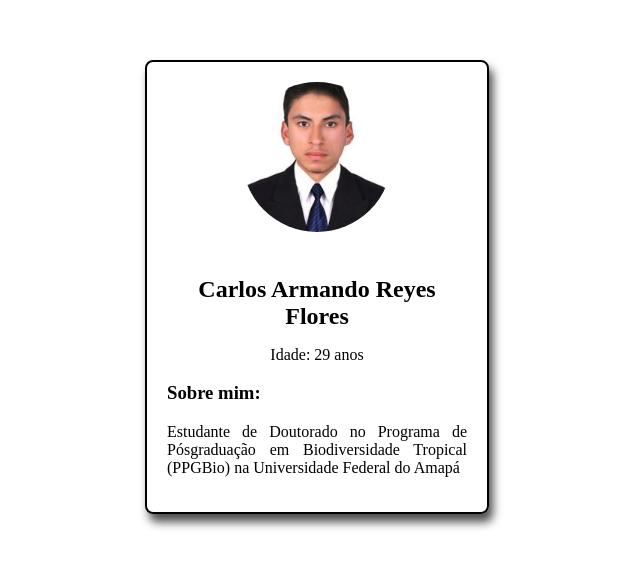
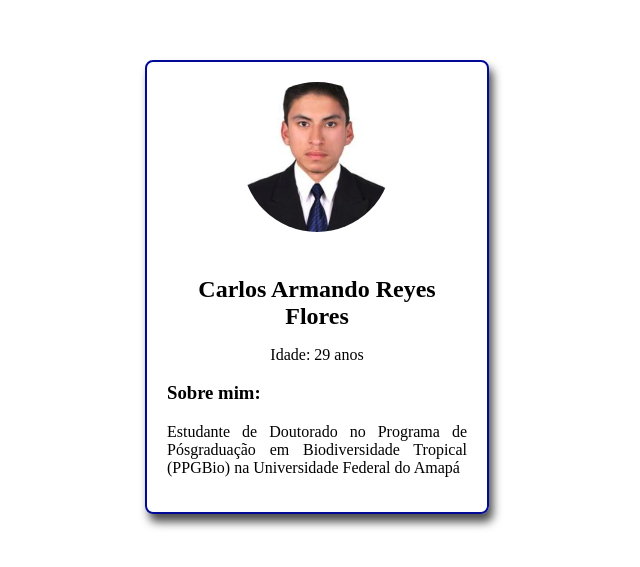
Before and after one commit to CRF794/Card-Present, a plain HTML site: page index.html in a window 1280 px wide. Shown: the part 113-680 px from the top of the page, without its empty margins (323-963 px from the left). Drawn offline with Linux system fonts and the light colour scheme.

Commit message:
borde atualizado

```diff
--- a/style.css
+++ b/style.css
@@ -8,7 +8,7 @@ body {
 .card {
     width: 300px; /*largura*/
     padding: 20px;
-    border: 2px solid #000000;
+    border: 2px solid #000a96;
     border-radius: 8px;
     box-shadow: 4px 8px 10px rgba(0,0,0,0.7);
     text-align: center;
```
